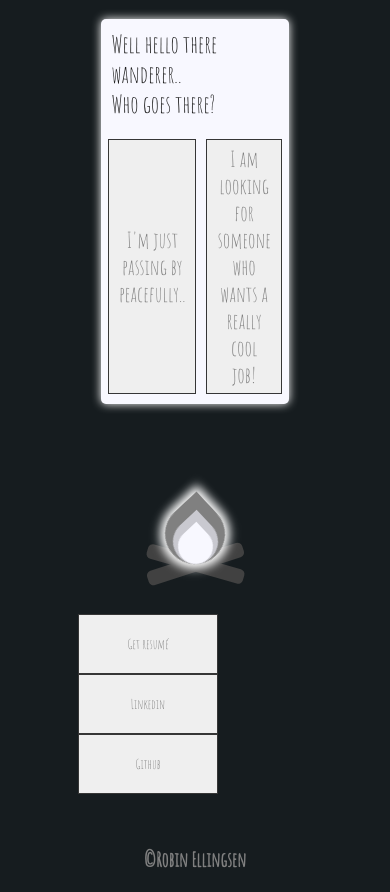
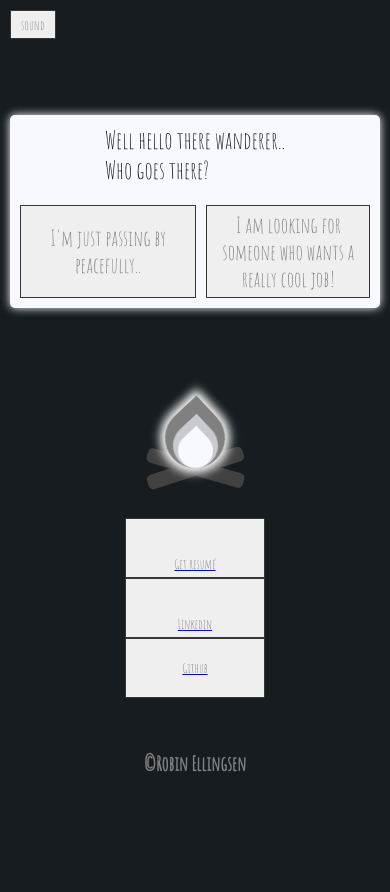
Before and after one commit to ascoolarobban/resume_game, a PHP site: page / in a window 390 px wide. After the commit the page ends 772 px from the top, so only its background shows below. Run offline with PHP 8.4, Linux system fonts and the light colour scheme.

Commit message:
Fixed viewport

```diff
--- a/index.html
+++ b/index.html
@@ -2,21 +2,27 @@
 <!-- This comment line needed for bootstrap to work on mobile devices -->
 <html lang="en">
 <head>
-    <meta name="viewport" content="initial-scale=0.8, zoom=10%, width=device-width, target-densitydpi=high-dpi">
+        <meta name="viewport" content="width=device-width, initial-scale=1.0">
+<!--    <meta name="viewport" content="initial-scale=0.8, zoom=10%, width=device-width, target-densitydpi=high-dpi">-->
 <!--    <meta name="viewport" content="width=device-width, initial-scale=1, maximum-scale=1, user-scalable=no">-->
-    <style>@media only screen and (max-width: 980px) {
+<!--    <style>@media all and (max-width: 980px) {-->
+<!--        .container{-->
+<!--            width:100%;-->
+<!--        }-->
 
-        .btn3 {
-            display:none;
-        }
-    }</style>
+<!--        .btn3 {-->
+<!--            display:none;-->
+<!--        }-->
+<!--    }</style>-->
     <meta charset="UTF-8">
     <link rel="stylesheet" type="text/css" href="style.css" media="screen" />
     <link rel="icon" type="image/x-icon" href="r_icon.ico">
     <title>ROBIN ELLINGSEN</title>
     <script defer src="game.js"></script>
+
 </head>
 <body>
+
 
 
 
--- a/style.css
+++ b/style.css
@@ -1,19 +1,6 @@
 @import url('https://fonts.googleapis.com/css2?family=Amatic+SC&display=swap');
 
 
-
-
-@media (max-width: 980px) {
-    .container{
-        width:1000px;
-    }
-    .btn-grid{
-        grid-template-columns: repeat(1, auto);
-        gap: 10px;
-        margin-top: 20px;
-    }
-
-}
 
 body {background-color: #1e1d1d;}
 *, *::before, *::after{
@@ -21,8 +8,6 @@
     font-family: "Amatic SC", cursive;
 
 }
-
-
 
 body{
     flex-wrap: wrap;
@@ -251,3 +236,20 @@
     width: 30px;
     transition: all 300ms ease-out;
 }
+
+@media (max-width: 980px) {
+    .container {
+        width: 95%;
+        max-width: 100%;
+    }
+
+    .super-container {
+        width: 100%;
+        max-width: 100%;
+    }
+    .btn2{
+        display: grid;
+        place-items:end center;
+    }
+
+}
```
